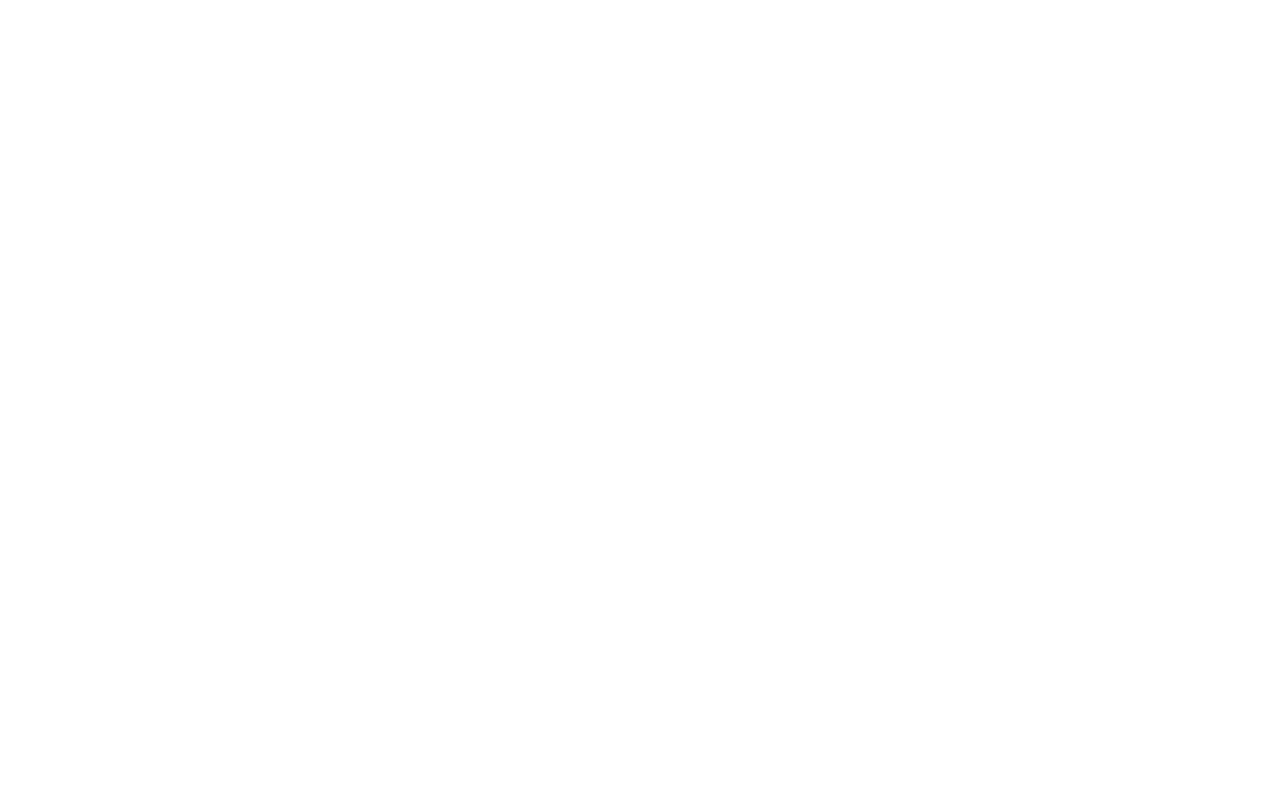
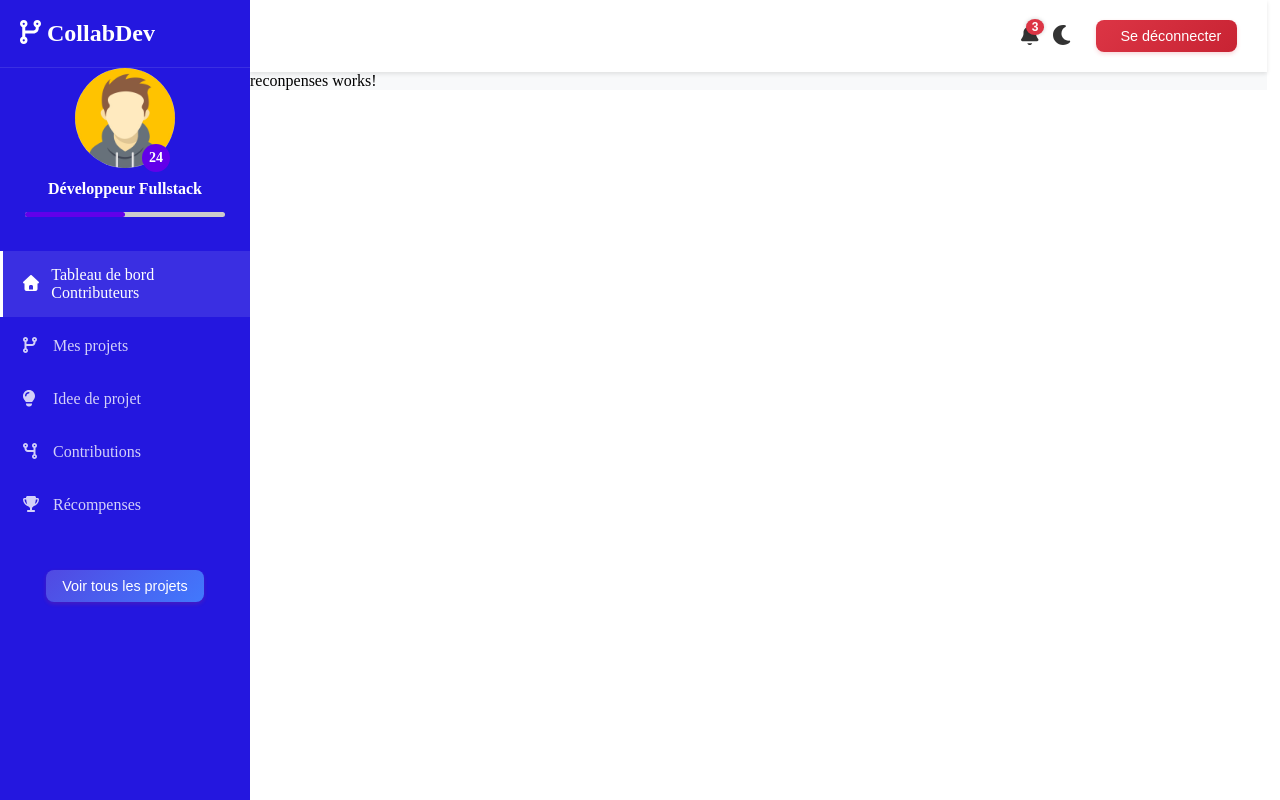
Before and after one commit to Professeur7/CollabdevFrontent, an Angular app: page /Recompenses in a window 1280 px wide. Before the commit this address led to /. Built offline with nearby package versions, Linux system fonts and the light colour scheme.

Commit message:
Regulation des routes

```diff
--- a/src/app/app.ts
+++ b/src/app/app.ts
@@ -1,5 +1,7 @@
 import { Component, signal } from '@angular/core';
 import { RouterOutlet } from '@angular/router';
+import { DasboardAdmin } from "./features/components-administrateur/dasboard-admin/dasboard-admin";
+import { DashboardContributeur } from './features/coponents-contributeurs/dashboard-contributeur/dashboard-contributeur';
 
 
 @Component({
--- a/src/app/features/components-administrateur/sidebar/sidebar.html
+++ b/src/app/features/components-administrateur/sidebar/sidebar.html
@@ -6,7 +6,7 @@
   <nav class="sidebar-nav">
     <ul>
       <li><a routerLink="/" class="nav-link active" data-section="dashboard">
-        <fa-icon [icon]="faHome"></fa-icon> Tableau de bord
+        <fa-icon [icon]="faHome"></fa-icon> Tableau de bord Contributeurs
       </a></li>
       <li><a routerLink="/ideeProjet" class="nav-link" data-section="ideeProjet">
         <fa-icon [icon]="faLightbulb"></fa-icon>Idées de Projets
--- a/src/app/features/coponents-contributeurs/sidebar/sidebar.html
+++ b/src/app/features/coponents-contributeurs/sidebar/sidebar.html
@@ -17,19 +17,19 @@
 
   <nav class="sidebar-nav">
     <ul>
-      <li><a routerLink="/" class="nav-link active" data-section="dashboard">
-        <fa-icon [icon]="faHome"></fa-icon> Tableau de bord
+      <li><a routerLink="/TableauContributeur" class="nav-link active" data-section="dashboard">
+        <fa-icon [icon]="faHome"></fa-icon> Tableau de bord Contributeurs
       </a></li>
-      <li><a routerLink="/ideeProjet" class="nav-link" data-section="ideeProjet">
+      <li><a routerLink="/ProjetsContributeurs" class="nav-link" data-section="ideeProjet">
         <fa-icon [icon]="githubIcon"></fa-icon>Mes projets
       </a></li>
-      <li><a routerLink="/ParametrerBadge" class="nav-link" data-section="Parametrerbadges">
+      <li><a routerLink="/ideeProjetContributeur" class="nav-link" data-section="Parametrerbadges">
         <fa-icon [icon]="faLightbulb"></fa-icon> Idee de projet
       </a></li>
-      <li><a routerLink="/Domaines" class="nav-link" data-section="domaines">
+      <li><a routerLink="/ContriContri" class="nav-link" data-section="contributions">
         <fa-icon [icon]="githubIcon" flip="horizontal"></fa-icon> Contributions
       </a></li>
-      <li><a routerLink="/Projet" class="nav-link" data-section="projets">
+      <li><a routerLink="/Recompenses" class="nav-link" data-section="Recompenses">
         <fa-icon [icon]="faReward"></fa-icon> Récompenses
       </a></li>
     </ul>
```
Also changed, not shown: src/app/app.routes.ts (+54 -2 lines).
